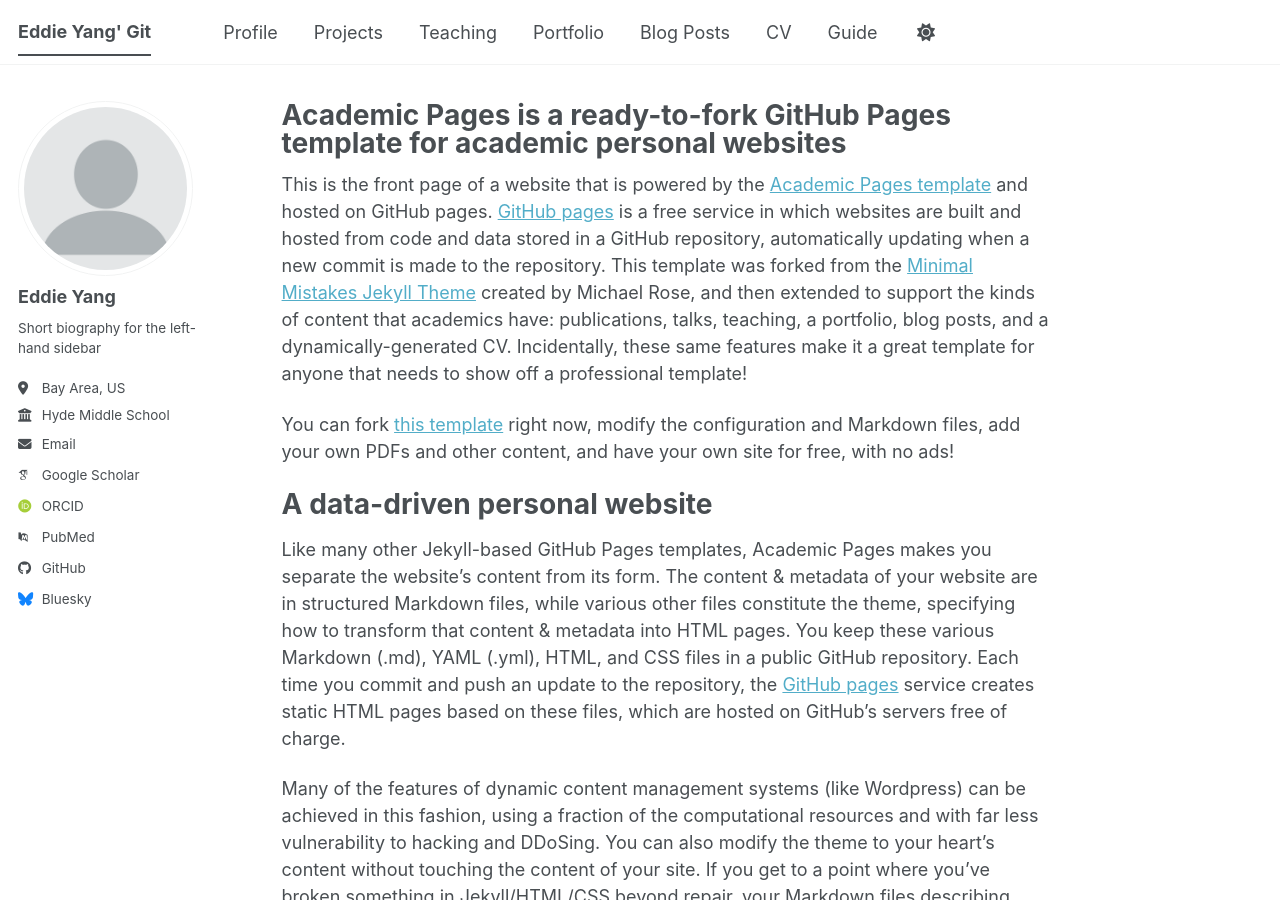
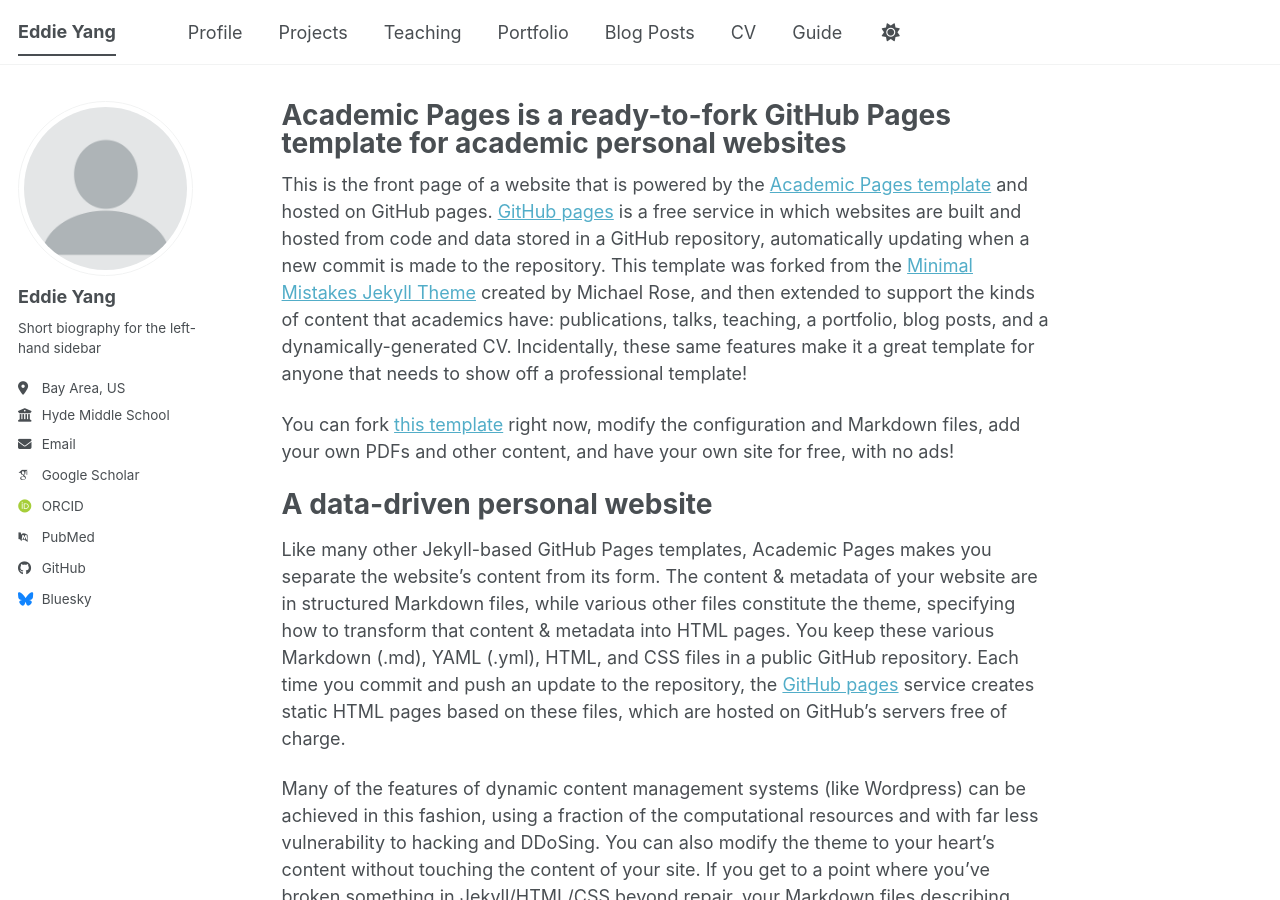
Before and after one commit to eddieyang127/eddieyang127.github.io, a Jekyll site: the page built from _pages/about.md, in a window 1280 px wide and 900 px high. Built offline with Jekyll 4.4.1, drawn with Linux system fonts in a browser that asks for light colours; some web fonts are replaced; a script bundle is joined from its source files by our own code; library files that are not in the unit come from our copies.

Commit message:
Update _config.yml

```diff
--- a/_config.yml
+++ b/_config.yml
@@ -9,7 +9,7 @@
 # Basic Site Settings
 locale                   : "en-US"
 site_theme               : "default" # The available themes options are "default", "air", "sunrise", "mint", "dirt" and "contrast"
-title                    : "Eddie Yang' Git"
+title                    : "Eddie Yang"
 title_separator          : "-"
 name                     : &name "Eddie Yang"
 description              : &description "STEM projects in mathematics, physics, robotics, and engineering."   # Update this with a general description of your site, this is the default if not overridden by a page
```
